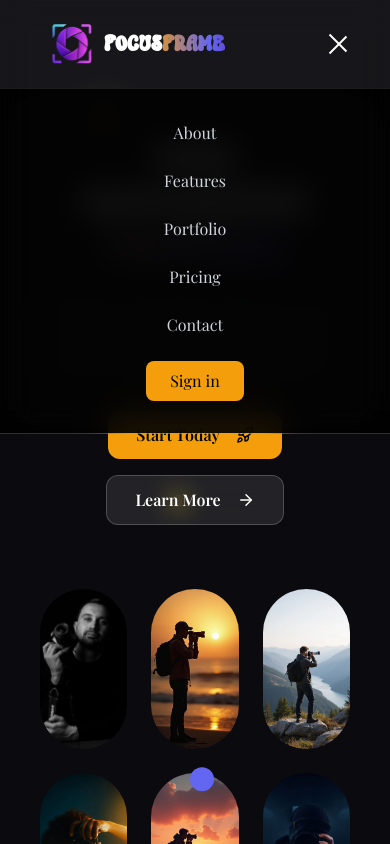
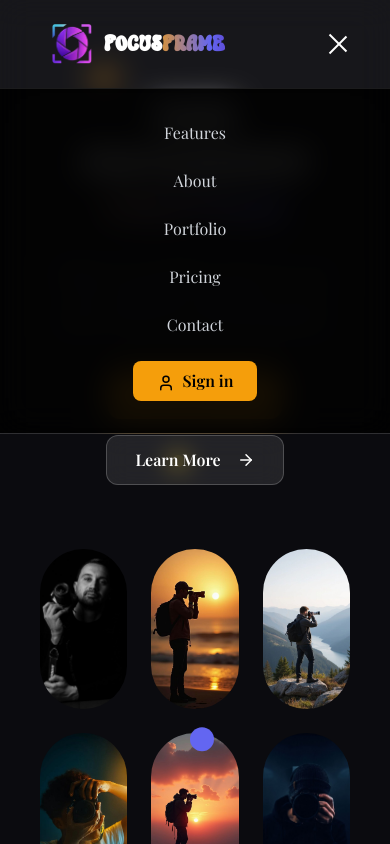
Before and after one commit to AJRGeek280/Portfolio_Platform, a React (Vite) app in the folder client/: page / in a window 390 px wide. Both pictures are taken after a click on the element 338 px from the left and 44 px from the top of the page. Shown: the top 844 px of the page. Built offline with nearby package versions, Linux system fonts and the light colour scheme.

Commit message:
Navbar mobile modified sturcture

```diff
--- a/client/src/components/Home/Hero.jsx
+++ b/client/src/components/Home/Hero.jsx
@@ -19,7 +19,7 @@ export default function Hero() {
 
     return (
 
-        <section id="hero" className="relative min-h-screen bg-background flex items-center mt-10 pt-20 overflow-hidden">
+        <section id="hero" className="relative min-h-screen bg-background flex items-center pt-20 overflow-hidden">
 
             <FloatingShapes />
             <FloatingGlassCard />
--- a/client/src/components/Home/Navbar.jsx
+++ b/client/src/components/Home/Navbar.jsx
@@ -101,7 +101,7 @@ export default function Navbar() {
 
         <div
           onClick={() => scrollToSection("hero")}
-          className="justify-center items-center flex"
+          className="justify-center items-center flex cursor-pointer"
         >
 
           <img src={logo} alt="Logo" className="w-10 h-10 mx-3" />
@@ -123,7 +123,7 @@ export default function Navbar() {
 
           <li
             onClick={() => scrollToSection("features")}
-            className={`mx-3 transition ${activeSection === "features"
+            className={`mx-3 transition cursor-pointer ${activeSection === "features"
                 ? "border-b-2 border-accent pb-1"
                 : "hover:text-white"
               }`}
@@ -133,7 +133,7 @@ export default function Navbar() {
 
           <li
             onClick={() => scrollToSection("howItWork")}
-            className={`mx-3 transition ${activeSection === "howItWork"
+            className={`mx-3 transition cursor-pointer ${activeSection === "howItWork"
                 ? "border-b-2 border-accent pb-1"
                 : "hover:text-white"
               }`}
@@ -143,7 +143,7 @@ export default function Navbar() {
 
           <li
             onClick={() => scrollToSection("portfolio")}
-            className={`mx-3 transition ${activeSection === "portfolio"
+            className={`mx-3 transition cursor-pointer ${activeSection === "portfolio"
                 ? "border-b-2 border-accent pb-1"
                 : "hover:text-white"
               }`}
@@ -153,7 +153,7 @@ export default function Navbar() {
 
           <li
             onClick={() => scrollToSection("pricing")}
-            className={`mx-3 transition ${activeSection === "pricing"
+            className={`mx-3 transition cursor-pointer ${activeSection === "pricing"
                 ? "border-b-2 border-accent pb-1"
                 : "hover:text-white"
               }`}
@@ -163,7 +163,7 @@ export default function Navbar() {
 
           <li
             onClick={() => scrollToSection("contact")}
-            className={`mx-3 transition ${activeSection === "contact"
+            className={`mx-3 transition cursor-pointer ${activeSection === "contact"
                 ? "border-b-2 border-accent pb-1"
                 : "hover:text-white"
               }`}
@@ -232,36 +232,36 @@ ${open ? "-rotate-45 -translate-y-2" : ""}`}
             <ul className="flex flex-col items-center gap-6 py-8 text-gray-300 font-body">
 
               <li
+                onClick={() => scrollToSection("features")}
+                className="hover:text-white cursor-pointer"
+              >
+                Features
+              </li>
+
+              <li
                 onClick={() => scrollToSection("howItWork")}
-                className="hover:text-white"
+                className="hover:text-white cursor-pointer"
               >
                 About
               </li>
 
               <li
-                onClick={() => scrollToSection("features")}
-                className="hover:text-white"
-              >
-                Features
-              </li>
-
-              <li
                 onClick={() => scrollToSection("portfolio")}
-                className="hover:text-white"
+                className="hover:text-white cursor-pointer"
               >
                 Portfolio
               </li>
 
               <li
                 onClick={() => scrollToSection("pricing")}
-                className="hover:text-white"
+                className="hover:text-white cursor-pointer"
               >
                 Pricing
               </li>
 
               <li
                 onClick={() => scrollToSection("contact")}
-                className="hover:text-white"
+                className="hover:text-white cursor-pointer"
               >
                 Contact
               </li>
@@ -270,9 +270,10 @@ ${open ? "-rotate-45 -translate-y-2" : ""}`}
 
                 <button
                   onClick={() => setOpen(false)}
-                  className="bg-accent px-6 py-2 rounded-lg text-black font-body"
+                  className="bg-accent px-6 py-2 rounded-lg text-black font-body font-bold"
                 >
 
+                  <User size={18} className="inline-block mr-2" />
                   Sign in
 
                 </button>
```
